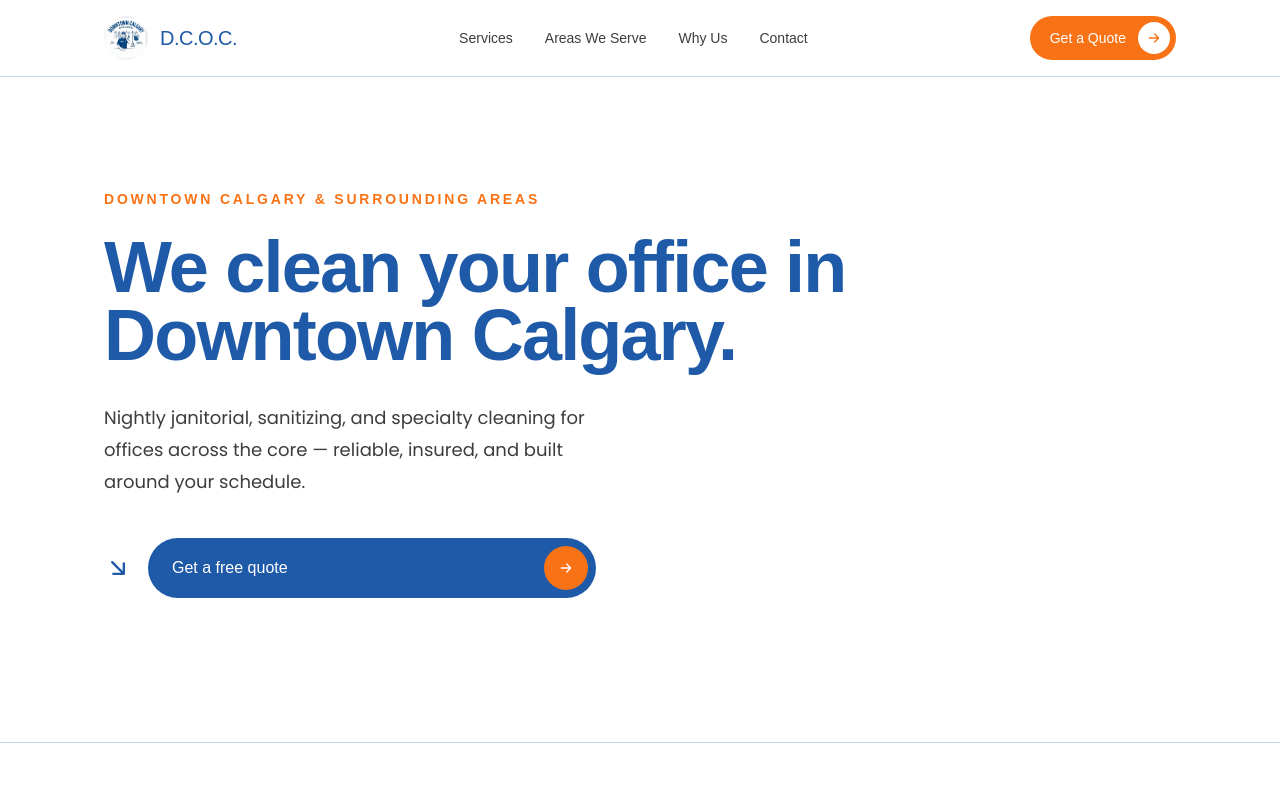
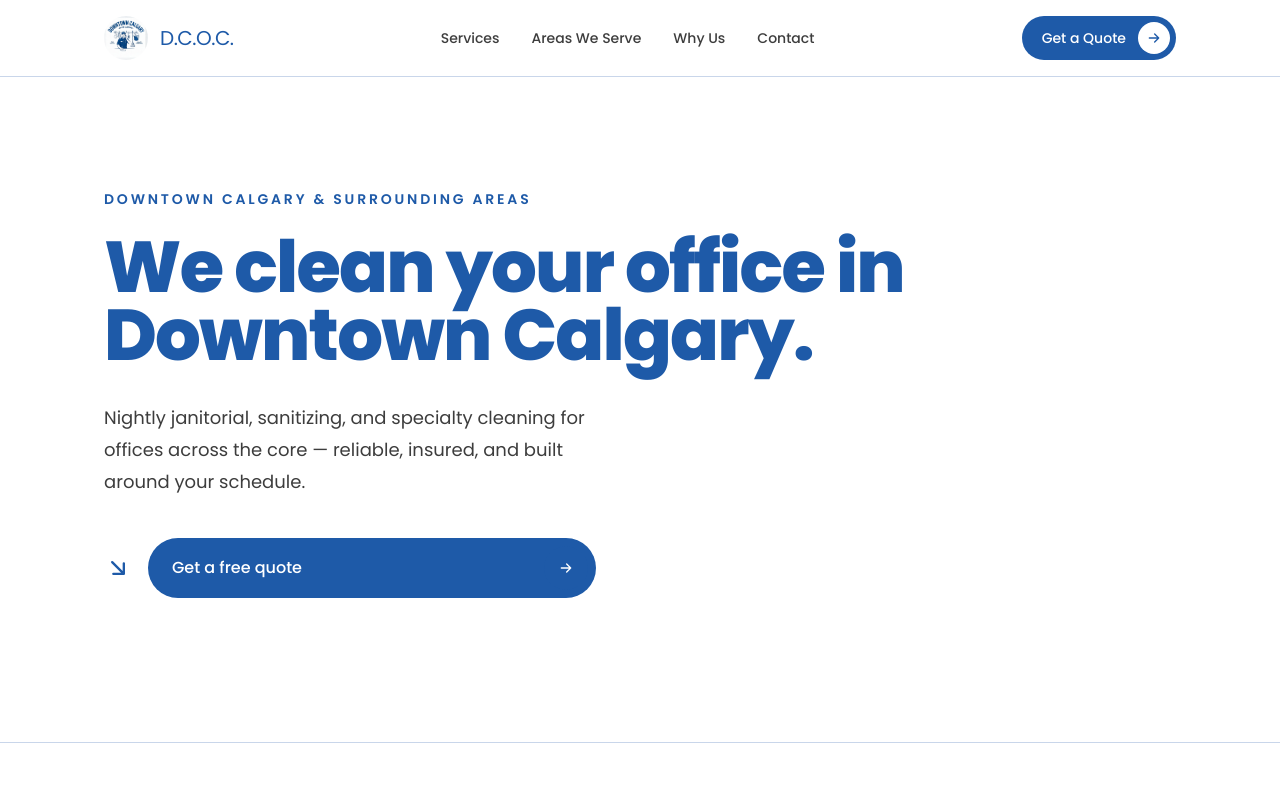
Before and after one commit to danielospina-la/downtown-calgary-office-cleaning, a Next.js app: page / in a window 1280 px wide. Shown: the top 800 px of the page. Built offline with nearby package versions, Linux system fonts and the light colour scheme; a web font is replaced by a local one.

Commit message:
Style: Graduate font, orange only on submit button

```diff
--- a/src/app/globals.css
+++ b/src/app/globals.css
@@ -6,7 +6,8 @@
 
   --color-navy: #1e5aa8;
   --color-charcoal: #3d3d3d;
-  --color-electric: #f97316;
+  --color-electric: #1e5aa8;
+  --color-accent: #f97316;
   --color-light-gray: #ffffff;
   --color-steel: #c9d6ea;
 }
@@ -17,10 +18,11 @@
   --color-navy: var(--color-navy);
   --color-charcoal: var(--color-charcoal);
   --color-electric: var(--color-electric);
+  --color-accent: var(--color-accent);
   --color-light-gray: var(--color-light-gray);
   --color-steel: var(--color-steel);
   --font-sans: var(--font-poppins);
-  --font-heading: var(--font-rye);
+  --font-heading: var(--font-graduate);
 }
 
 body {
```
